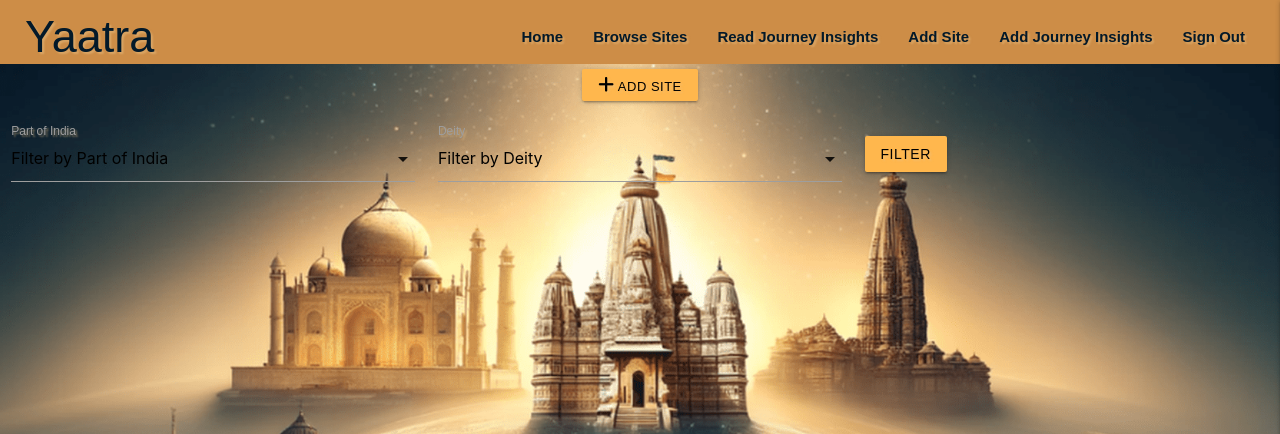
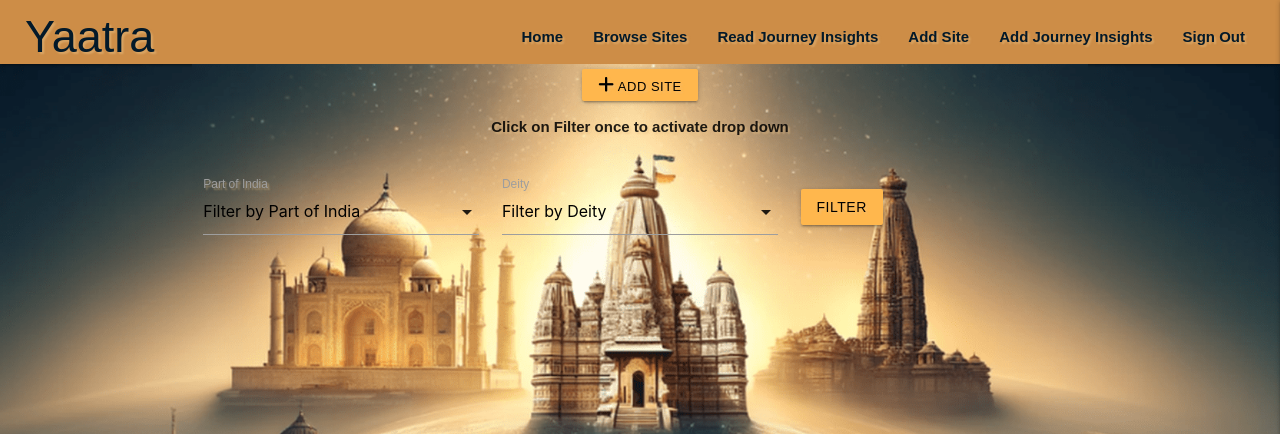
Before and after one commit to ashwinsel/Milestone-Project-3-Yatra, a Flask app: page /filter_sites in a window 1280 px wide. Shown: the top 434 px of the page. Run offline with Flask 3, Linux system fonts and the light colour scheme; the visitor is signed in with stand-in values (Sample User, id 1); data that the repository does not hold is empty; some libraries are stand-ins or nearby versions; some web fonts are replaced.

Commit message:
Add instructions to use filter for better UX as bug exists

```diff
--- a/app.py
+++ b/app.py
@@ -20,6 +20,12 @@ mongo = PyMongo(app)
 
 
 @app.route("/")
+@app.route("/get_locations")
+def get_locations():
+    locations = list (mongo.db.locations.find())
+    return render_template("home.html", locations=locations)
+
+
 @app.route("/register", methods=["GET", "POST"])
 def register():
     if request.method == "POST":
@@ -96,12 +102,6 @@ def logout():
     flash("You have been signed out")
     session.pop("user")
     return redirect(url_for("login"))
-
-
-@app.route("/get_locations")
-def get_locations():
-    locations = list (mongo.db.locations.find())
-    return render_template("home.html", locations=locations)
 
 
 @app.route("/browse_sites")
@@ -198,7 +198,7 @@ def delete_site(locations_id):
     flash("Site Data and Information Sucessfully Deleted!", "success")
     return redirect(url_for("browse_sites"))
 
-
+# Logic developed, based on Functions module in 'Let us Python' by Y.Kanetkar and MongoDB Fundamentals by Amit Phaltankar.
 @app.route('/filter_sites', methods=['GET', 'POST'])
 def filter_sites():
     # Get filter parameters from request
--- a/static/js/script.js
+++ b/static/js/script.js
@@ -11,9 +11,6 @@ $(document).ready(function() {
     // Initialize form select effect
     $('select').formSelect();
 
-    $(document).ready(function(){
-        $('select').formSelect();
-    });
 
     // Initialize the slider only if it exists
     if ($('.slider').length) {
--- a/templates/browse_sites.html
+++ b/templates/browse_sites.html
@@ -1,6 +1,6 @@
 {% extends "base.html" %}
 {% block header %}
-    <section class="main">
+    <section class="main container">
         {% if session.user %}
         <div class="container">
             <div class="row">
@@ -8,11 +8,13 @@
                     <a class="waves-effect waves-light btn-small orange lighten-2 black-text" href="{{ url_for('add_site') }}">
                         <i class="fa-solid fa-plus"></i> Add Site
                     </a>
+                    <p><b>Click on Filter once to activate drop down</b></p>
                 </div>
             </div>
         </div>
         {% endif %}
             <div class="row">
+
                 <form method="GET" action="{{ url_for('filter_sites') }}">
                     <div class="input-field col s12 m4">
                         <select name="part_name">
@@ -39,6 +41,7 @@
                     </div>
                 </form>
             </div>
+        </section>
 {% endblock%}
 
 {% block body %}
--- a/templates/read_insights.html
+++ b/templates/read_insights.html
@@ -2,7 +2,7 @@
 
 {% block header %}
     <section class="main">
-        <h2 class="center-align">Reviews</h2>
+        <h2 class="center-align">Journey Insights</h2>
         {% if session.user %}
         <div class="container">
             <div class="row">
```
Lines whose indentation alone changed are shown as unchanged.
